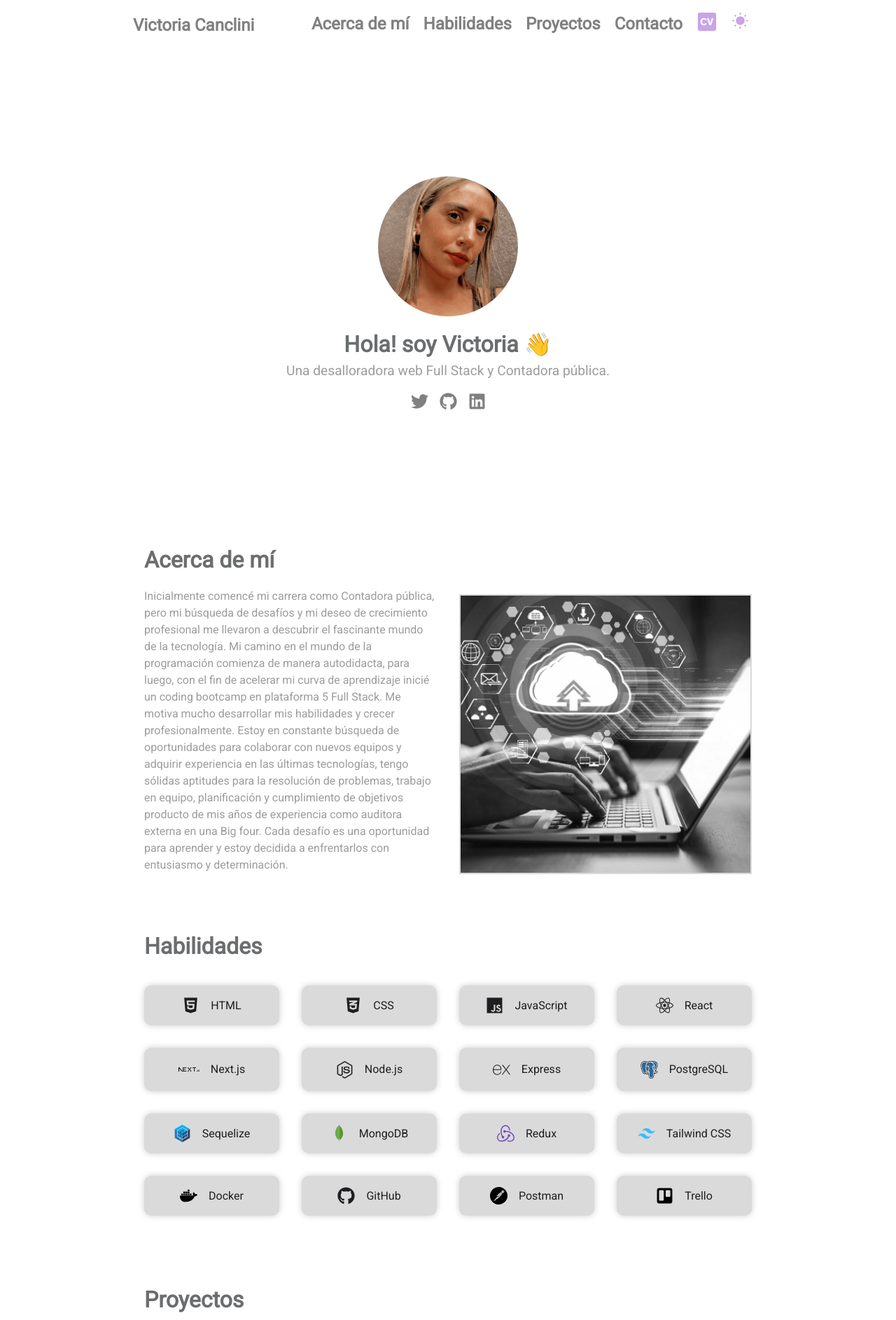
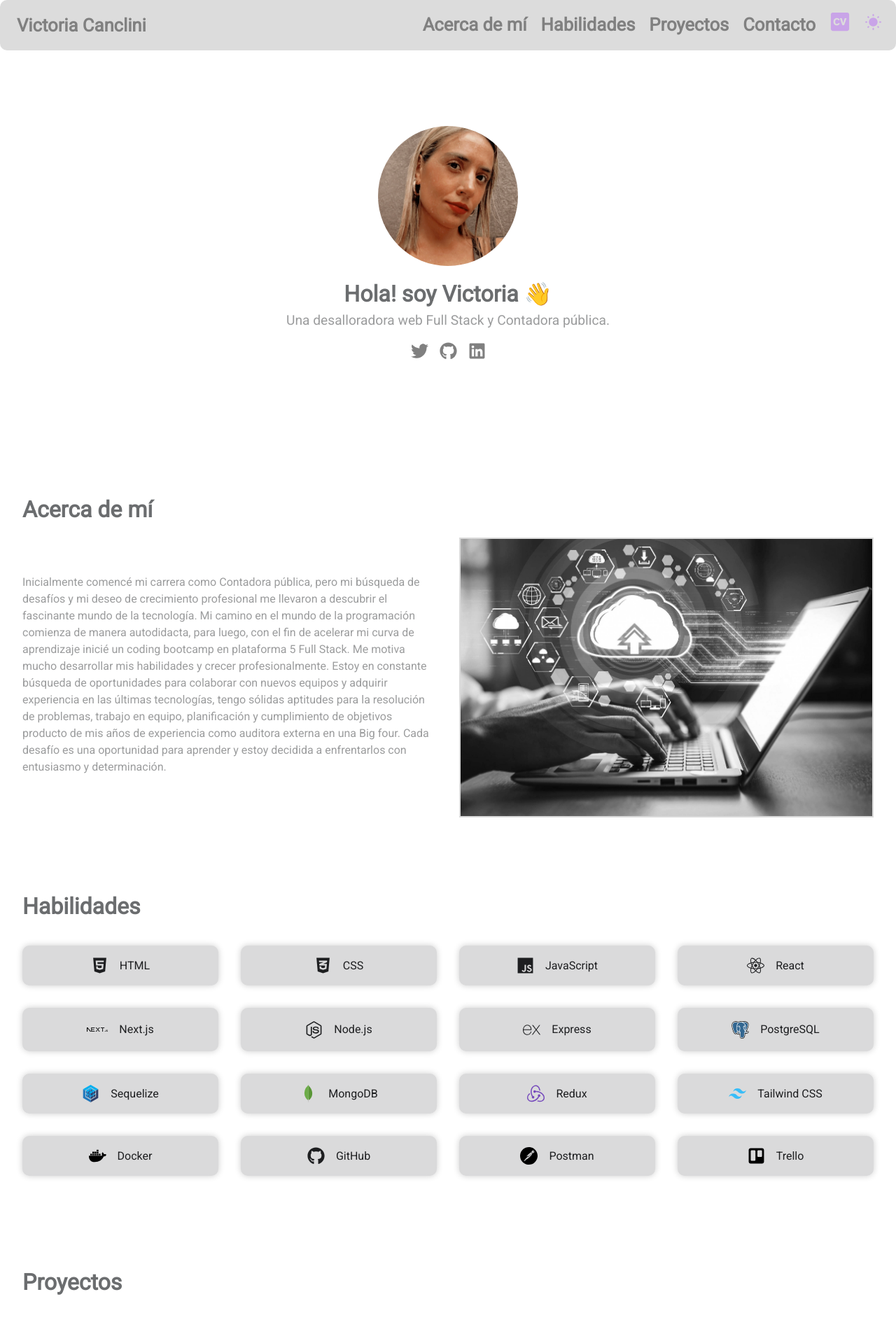
Before and after one commit to VictoriaCanclini/my-portfolio, a Next.js app: page / in a window 1280 px wide. Shown: the top 1886 px of the page at 70% size. Built offline with nearby package versions, Linux system fonts and the light colour scheme.

Commit message:
modo desktop

```diff
--- a/src/app/contact/page.jsx
+++ b/src/app/contact/page.jsx
@@ -9,7 +9,7 @@ const Contact = () => {
           <Image
             src="/images/compu.jpeg"
             width={400}
-            height={300}
+            height={250}
             alt="personal"
             priority={true}
           />
--- a/src/styles/globals.css
+++ b/src/styles/globals.css
@@ -11,7 +11,7 @@ html {
 body {
   font-size: 16px;
   line-height: 1.5;
-  width: 900px;
+  width: 100%;
   margin: 0 auto;
   padding: 0 0;
 }
@@ -58,11 +58,18 @@ li {
   justify-content: space-between;
   align-items: center;
   padding: 1rem 0;
+  width: 100%;
+  position: fixed;
+  top: 0;
+  z-index: 2;
+  background-color: rgba(80, 80, 80, 0.2);
+  border-radius: 10px;
 }
 
 .nav-container .logo {
-  font-size: 1.5rem;
+  font-size: 1.6rem;
   font-weight: bold;
+  margin-left: 1.5rem;
 }
 
 .cta-btn {
@@ -142,8 +149,8 @@ hr {
   justify-content: space-around;
   align-items: center;
   padding: 2rem 0;
-  margin-left: 1rem;
-  margin-right: 1rem;
+  margin-left: 1.5rem;
+  margin-right: 1.5rem;
 }
 
 .footer-container p {
@@ -214,8 +221,8 @@ hr {
   font-weight: 400;
   margin-bottom: 1rem;
   color: #9b9c9d;
-  margin-left: 1rem;
-  margin-right: 1rem;
+  margin-left: 1.5rem;
+  margin-right: 1.5rem;
 }
 
 .hero-container .social-icons {
@@ -247,7 +254,7 @@ hr {
   font-weight: 600;
   margin-top: 8rem;
   margin-bottom: 1rem;
-  margin-left: 1rem;
+  margin-left: 2rem;
   color: #6b6d6f;
 }
 
@@ -256,8 +263,8 @@ hr {
   justify-content: space-between;
   align-items: center;
   gap: 0 2rem;
-  margin-left: 1rem;
-  margin-right: 1rem;
+  margin-left: 2rem;
+  margin-right: 2rem;
 }
 
 .about-container .flex-about .about-text {
@@ -315,16 +322,17 @@ hr {
   font-weight: 600;
   margin-bottom: 2rem;
   color: #6b6d6f;
-  margin-left: 1rem;
-  margin-right: 1rem;
+  margin-left: 2rem;
+  margin-right: 2rem;
+  margin-top: 2rem;
 }
 
 .skills-container .grid-skills {
   display: grid;
   grid-template-columns: repeat(4, 1fr);
   gap: 2rem;
-  margin-left: 1rem;
-  margin-right: 1rem;
+  margin-left: 2rem;
+  margin-right: 2rem;
 }
 
 @media screen and (max-width: 768px) {
@@ -367,7 +375,8 @@ hr {
   font-weight: 600;
   margin-bottom: 2rem;
   color: #6b6d6f;
-  margin-left: 1rem;
+  margin-left: 2rem;
+  margin-top: 2rem;
 }
 
 .projects-grid {
@@ -375,8 +384,8 @@ hr {
   grid-template-columns: repeat(3, 1fr);
   gap: 2rem;
   color: #6b6d6f;
-  margin-left: 1rem;
-  margin-right: 1rem;
+  margin-left: 2rem;
+  margin-right: 2rem;
 }
 
 @media screen and (max-width: 768px) {
@@ -443,6 +452,7 @@ hr {
   margin: 0 auto;
   gap: 0.5rem;
   color: #6b6d6f;
+  margin-top: 2.6rem;
 }
 
 @media screen and (max-width: 768px) {
@@ -463,8 +473,8 @@ hr {
   font-weight: 400;
   margin-bottom: 1rem;
   text-align: center;
-  margin-left: 1rem;
-  margin-right: 1rem;
+  margin-left: 2rem;
+  margin-right: 2rem;
 }
 
 .contact-container > div {
```
